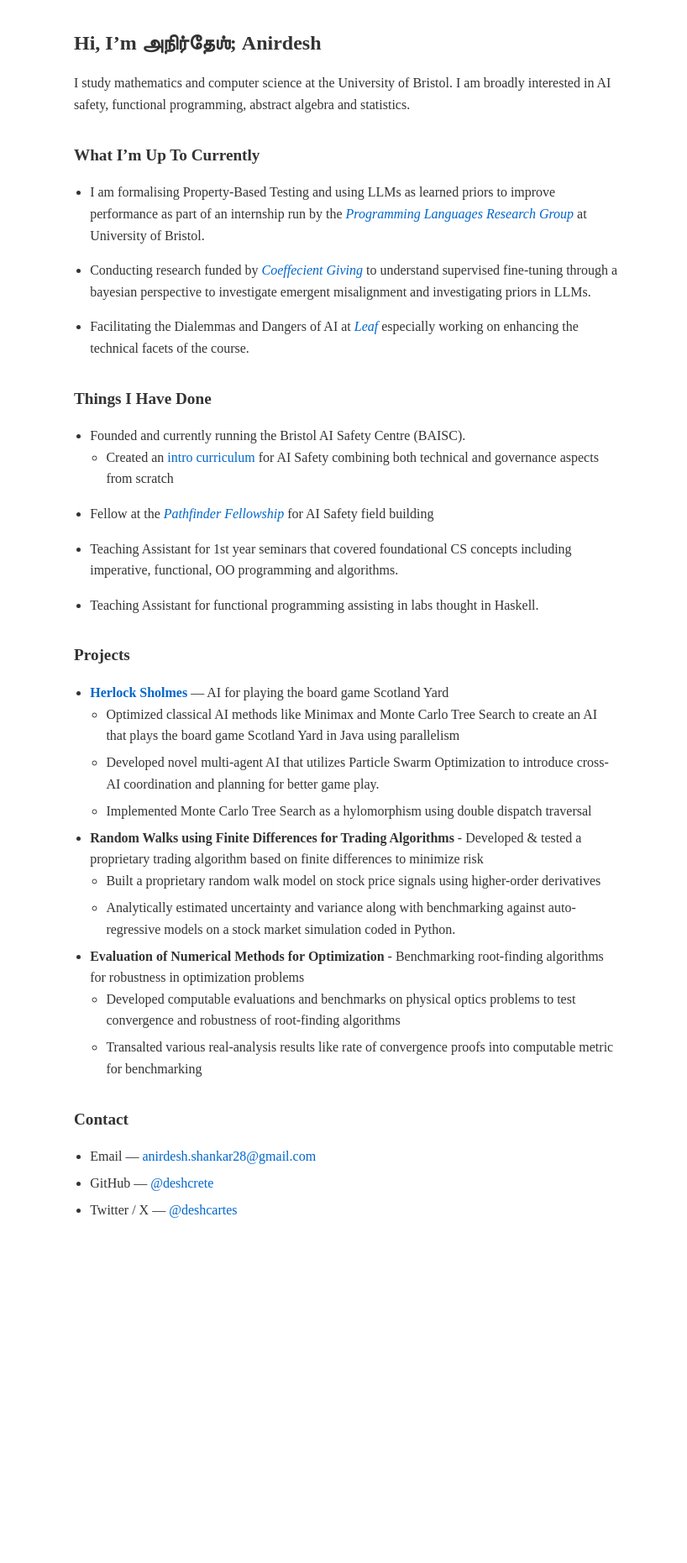
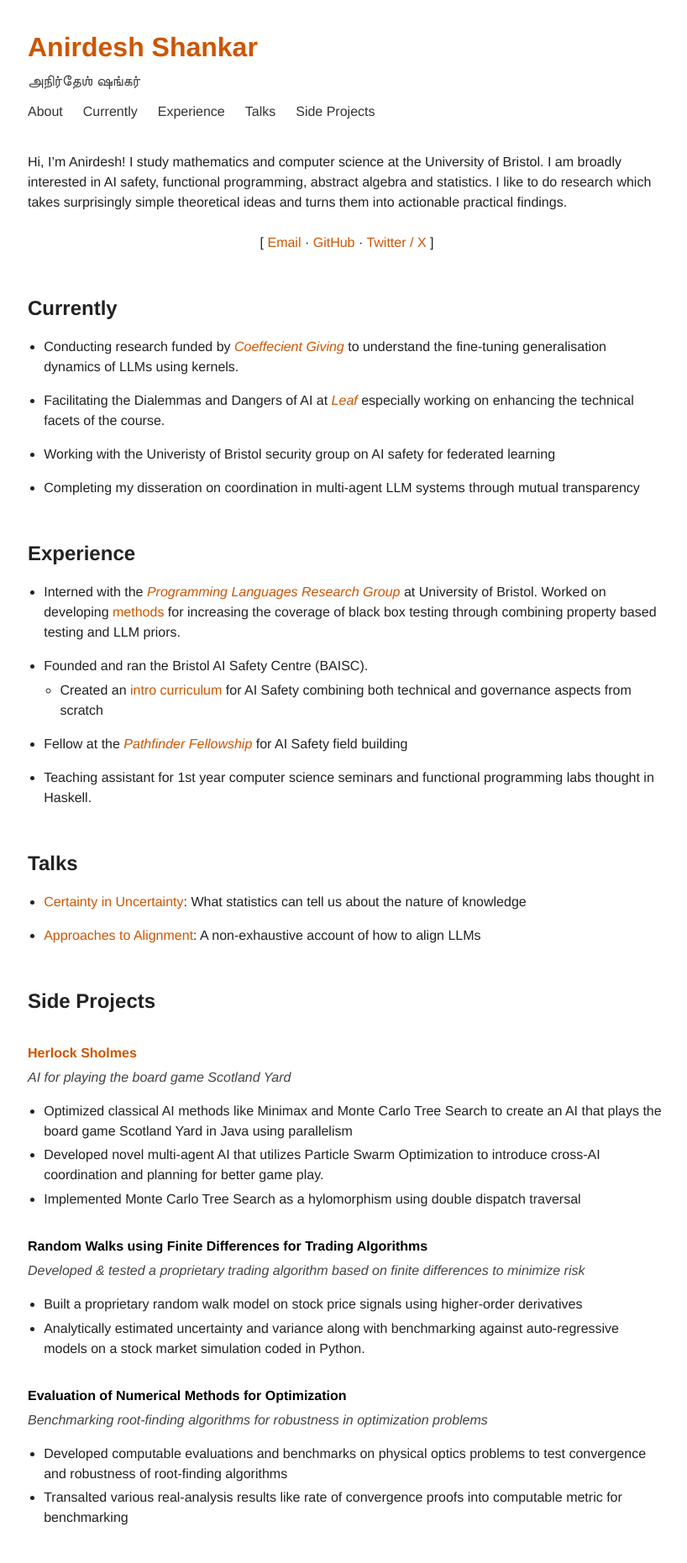
Before and after one commit to deshcrete/deshcrete.github.io, a Jekyll site: the page built from index.md, in a window 1280 px wide. Shown: the whole page at 84% size, without its empty margins (227-1045 px from the left). Built offline with Jekyll 4.4.1, drawn with Linux system fonts in a browser that asks for light colours; some web fonts are replaced; before the commit the page ends 1486 px from its top, so only the background shows below that.

Commit message:
Rework the header, switch to Helvetica Neue, update content
index.md moves the name, Tamil name, photo and links row into front
matter so the layout renders the header, and the content is rewritten
into Currently / Experience / Talks / Side Projects sections.

Styling: Helvetica Neue throughout (the Tamil face keeps its
unicode-range so Tamil letters are unaffected), the name in burnt
orange, and the Computer Modern webfont dropped.

The header photo is left unset and the nav holds just About, with the
per-section links still appended by script on the home page.

Also pins github-pages and ignores .DS_Store.

Co-Authored-By: Claude Opus 5 <noreply@anthropic.com>

```diff
--- a/Gemfile
+++ b/Gemfile
@@ -1,4 +1,4 @@
 source "https://rubygems.org"
 
-gem "github-pages", group: :jekyll_plugins
+gem "github-pages", "~> 232", group: :jekyll_plugins
 gem "webrick"
--- a/_config.yml
+++ b/_config.yml
@@ -12,3 +12,4 @@ exclude:
   - Gemfile.lock
   - vendor
   - README.md
+  - .DS_Store
--- a/_layouts/default.html
+++ b/_layouts/default.html
@@ -4,12 +4,61 @@
   <meta charset="utf-8">
   <meta name="viewport" content="width=device-width, initial-scale=1">
   <meta name="google-site-verification" content="0yvJjjJTzwHewoe2UOO7oKeICdZ4kTBQXaccmAo0t7g" />
-  <title>{% if page.title and page.url != "/" %}{{ page.title }} — {{ site.title }}{% else %}{{ site.title }}{% endif %}</title>
+  {% assign home = site.pages | where: "url", "/" | first %}
+  {% assign is_home = false %}{% if page.url == "/" %}{% assign is_home = true %}{% endif %}
+  <title>{% if is_home %}{{ site.title }}{% else %}{{ page.title }} — {{ site.title }}{% endif %}</title>
   <link rel="stylesheet" href="{{ "/assets/css/style.css" | relative_url }}">
 </head>
 <body>
-  <main>
-    {{ content }}
-  </main>
+  <div class="page">
+
+    <!-- Name, Tamil name and photo all come from the top of index.md -->
+    <header class="top-header">
+      {% if is_home and home.photo %}
+      <div class="photo-container">
+        <img src="{{ home.photo | relative_url }}" alt="{{ home.title }}">
+      </div>
+      {% endif %}
+      <div>
+        <h1>{{ home.title }}</h1>
+        {% if home.tamil_name %}<div class="subname">{{ home.tamil_name }}</div>{% endif %}
+        <nav class="navbar" id="navbar">
+          <a href="{{ "/" | relative_url }}" class="nav-item">About</a>
+          <!-- On the home page, a link for each "## Section" is appended here automatically -->
+        </nav>
+      </div>
+    </header>
+
+    <main id="content">
+      {{ content }}
+    </main>
+  </div>
+
+  {% if is_home and page.links %}
+  <div class="socials" id="socials">
+    [ {% for l in page.links %}<a href="{{ l.url }}" target="_blank">{{ l.name }}</a>{% unless forloop.last %} &middot; {% endunless %}{% endfor %} ]
+  </div>
+
+  <script>
+    // Add a nav link for every "## Section" heading, and put the
+    // links row (front matter `links:`) right after the intro text.
+    (function () {
+      var nav = document.getElementById('navbar');
+      var content = document.getElementById('content');
+      content.querySelectorAll('h2[id]').forEach(function (h) {
+        var a = document.createElement('a');
+        a.href = '#' + h.id;
+        a.className = 'nav-item';
+        a.textContent = h.dataset.nav || h.textContent;
+        nav.appendChild(a);
+      });
+
+      var socials = document.getElementById('socials');
+      var firstH2 = content.querySelector('h2');
+      if (socials && firstH2) content.insertBefore(socials, firstH2);
+    })();
+  </script>
+  {% endif %}
+
 </body>
 </html>
--- a/assets/css/style.scss
+++ b/assets/css/style.scss
@@ -1,21 +1,124 @@
 ---
 ---
+/* ---------- Fonts ---------- */
+$tamil: "https://cdn.jsdelivr.net/npm/@fontsource/noto-serif-tamil@5.3.0/files";
+
+/* Tamil letters only (unicode-range), always in Noto Serif Tamil Italic */
+@each $weight in 400, 700 {
+    @each $style in normal, italic {
+        @font-face {
+            font-family: "Tamil Italic";
+            font-style: $style;
+            font-weight: $weight;
+            font-display: swap;
+            src: url("#{$tamil}/noto-serif-tamil-tamil-#{$weight}-italic.woff2") format("woff2");
+            unicode-range: U+0B80-0BFF, U+200C-200D, U+25CC;
+        }
+    }
+}
+
+html { scroll-behavior: smooth; }
+
+$link: #cc5500;  /* burnt orange */
+
 body {
-    font-family: 'Times New Roman', Times, serif;
-    max-width: 650px;
+    font-family: "Tamil Italic", "Helvetica Neue", Helvetica, Arial, sans-serif;
+    font-size: 16px;
+    line-height: 1.5;
+    color: #222;
+    background: #fff;
+    margin: 0;
+}
+
+.page {
+    max-width: 760px;
     margin: 2rem auto;
-    padding: 0 1rem;
+    padding: 0 16px;
+    overflow: hidden;
+}
+
+a { color: $link; text-decoration: none; }
+a:hover, a:focus { text-decoration: underline; }
+
+/* <mark>text</mark> in markdown colours that text burnt orange */
+mark { background: none; color: $link; }
+
+/* ---------- Header: photo + name + nav ---------- */
+.top-header {
+    display: flex;
+    align-items: center;
+    gap: 2em;
+}
+.photo-container {
+    flex-shrink: 0;
+    width: 200px;
+    height: 200px;
+}
+.photo-container img {
+    width: 100%;
+    height: 100%;
+    object-fit: cover;
+}
+h1 { font-size: 2em; margin: 0; color: $link; }
+.subname { font-size: 1.1em; color: #444; margin-top: 0.15em; }
+
+.navbar {
+    display: flex;
+    flex-wrap: wrap;
+    gap: 0.4em 1.5em;
+    margin-top: 0.5em;
+}
+.nav-item {
     color: #333;
-    line-height: 1.6;
+    position: relative;
+    padding: 0.25rem 0;
+    transition: color 0.2s ease;
 }
-a { color: #0066cc; text-decoration: none; }
-a:hover { text-decoration: underline; }
-h1 { font-size: 1.5rem; }
-h2 { font-size: 1.2rem; margin-top: 2rem; }
-ul { padding-left: 1.2rem; }
-li { margin-bottom: 0.4rem; }
-.pub { margin-bottom: 1rem; }
-.pub-title { font-weight: bold; }
-.pub-authors, .pub-venue, .pub-links { font-size: 0.95rem; }
-.video-container { margin: 1rem 0; text-align: center; }
-.video-container iframe { max-width: 100%; }
+.nav-item::after {
+    content: "";
+    position: absolute;
+    left: 0;
+    bottom: 0;
+    height: 2px;
+    width: 0;
+    background-color: currentColor;
+    transition: width 0.2s ease;
+}
+.nav-item:hover { color: $link; text-decoration: none; }
+.nav-item:hover::after { width: 100%; }
+
+/* ---------- Content ---------- */
+main { margin-top: 2em; }
+
+.socials {
+    text-align: center;
+    margin: 1.5em 0;
+}
+
+h2 {
+    font-size: 1.5em;
+    margin-top: 2em;
+    margin-bottom: 0.6em;
+}
+
+/* "### Title" entries, styled like the publication entries */
+h3 {
+    font-size: 1em;
+    font-weight: bold;
+    color: #000;
+    margin: 2em 0 0.3em;
+}
+h3 a { color: $link; }
+h3 + p { margin-top: 0.3em; }
+h3 + p em { color: #444; }
+
+ul { padding-left: 1.2em; margin: 0.6em 0; }
+li { margin-bottom: 0.3em; }
+li > ul { margin: 0.3em 0; }
+
+/* ---------- Phones ---------- */
+@media (max-width: 600px) {
+    .top-header { flex-direction: column; align-items: flex-start; gap: 1em; }
+    .photo-container { width: 140px; height: 140px; }
+    h1 { font-size: 1.6em; }
+}
--- a/index.md
+++ b/index.md
@@ -1,49 +1,74 @@
 ---
 layout: default
-title: Home
+
+# ===== Header (edit these) =====
+title: Anirdesh Shankar
+tamil_name: அநிர்தேஶ் ஷங்கர்    # shown smaller under the name (leave blank to hide)
+photo:            # e.g. /assets/images/me.jpeg  (leave blank for no photo)
+
+# The "[ Email · GitHub · ... ]" row under the intro
+links:
+  - name: Email
+    url: mailto:anirdesh.shankar28@gmail.com
+  - name: GitHub
+    url: https://github.com/deshcrete
+  - name: Twitter / X
+    url: https://twitter.com/deshcartes
 ---
 
-# Hi, I'm அநிர்தேஶ்; Anirdesh
+Hi, I'm Anirdesh! I study mathematics and computer science at the University of Bristol. I am broadly interested in AI safety, functional programming, abstract algebra and statistics. I like to do research which takes surprisingly simple theoretical ideas and turns them into actionable practical findings.
 
-I study mathematics and computer science at the University of Bristol. I am broadly interested in AI safety, functional programming, abstract algebra and statistics.
+<!--
+  Every "## Heading" below automatically gets a link in the nav bar at the top.
+  Each "### Heading" is an entry (bold title), followed by an *italic* one-liner and bullets.
+  Orange text: <mark>like this</mark>  (bold orange: **<mark>like this</mark>**)
+-->
 
-## What I'm Up To Currently
+## Currently
 
-- I am formalising Property-Based Testing and using LLMs as learned priors to improve performance as part of an internship run by the [*Programming Languages Research Group*](https://plrg-bristol.github.io/) at University of Bristol.
-
-- Conducting research funded by [*Coeffecient Giving*](https://coefficientgiving.org/) to understand supervised fine-tuning through a bayesian perspective to investigate emergent misalignment and investigating priors in LLMs.
+- Conducting research funded by [*Coeffecient Giving*](https://coefficientgiving.org/) to understand the fine-tuning generalisation dynamics of LLMs using kernels.
 
 - Facilitating the Dialemmas and Dangers of AI at [*Leaf*](https://leaf.courses/) especially working on enhancing the technical facets of the course.
 
-## Things I Have Done
+- Working with the Univeristy of Bristol security group on AI safety for federated learning
 
-- Founded and currently running the Bristol AI Safety Centre (BAISC).
+- Completing my disseration on coordination in multi-agent LLM systems through mutual transparency
+
+## Experience
+
+- Interned with the [*Programming Languages Research Group*](https://plrg-bristol.github.io/) at University of Bristol. Worked on developing [methods](https://docs.google.com/presentation/d/1nBzzE0XWJwclbN5wNkiWbbgH8mSku9MqH1JuaPofyKA/edit?usp=sharing) for increasing the coverage of black box testing through combining property based testing and LLM priors.
+
+- Founded and ran the Bristol AI Safety Centre (BAISC).
     - Created an [intro curriculum](https://baisc.notion.site/Intro-Reading-Group-Curriculum-Winter-2025-2efd3400ff8b808fad7fe97d4461e403) for AI Safety combining both technical and governance aspects from scratch
 
 - Fellow at the [*Pathfinder Fellowship*](https://pathfinder.kairos-project.org/) for AI Safety field building
 
-- Teaching Assistant for 1st year seminars that covered foundational CS concepts including imperative, functional, OO programming and algorithms.
+- Teaching assistant for 1st year computer science seminars and functional programming labs thought in Haskell.
 
-- Teaching Assistant for functional programming assisting in labs thought in Haskell.
+## Talks
 
-## Projects
+- [Certainty in Uncertainty](https://docs.google.com/presentation/d/1XbXcuS4kU71l0va0k3wxFlM_jn-KnfmSyGO7Bqc2IS4/edit?usp=sharing): What statistics can tell us about the nature of knowledge
 
-- [**Herlock Sholmes**](https://github.com/deshcrete/ScotlandYard-AI) — AI for playing the board game Scotland Yard
-    - Optimized classical AI methods like Minimax and Monte Carlo Tree Search to create an AI that plays the board game Scotland Yard in Java using parallelism
-    - Developed novel multi-agent AI that utilizes Particle Swarm Optimization to introduce cross-AI coordination and planning for better game play.
-    - Implemented Monte Carlo Tree Search as a hylomorphism using double dispatch traversal
+- [Approaches to Alignment](https://docs.google.com/presentation/d/1CuUxoRV2174uDvvFSdU7-0u4_JF-mfRyE2UQ6TCmDX8/edit?usp=sharing): A non-exhaustive account of how to align LLMs
 
-- **Random Walks using Finite Differences for Trading Algorithms** - Developed & tested a proprietary trading algorithm based on finite differences to minimize risk
-    - Built a proprietary random walk model on stock price signals using higher-order derivatives
-    - Analytically estimated uncertainty and variance along with benchmarking against auto-regressive models on a stock market simulation coded in Python.
 
-- **Evaluation of Numerical Methods for Optimization** - Benchmarking root-finding algorithms for robustness in optimization problems
-    - Developed computable evaluations and benchmarks on physical optics problems
-    to test convergence and robustness of root-finding algorithms
-    - Transalted various real-analysis results like rate of convergence proofs into computable metric for benchmarking
+## Side Projects
 
-## Contact
+### [Herlock Sholmes](https://github.com/deshcrete/ScotlandYard-AI)
+*AI for playing the board game Scotland Yard*
 
-- Email — [anirdesh.shankar28@gmail.com](mailto:anirdesh.shankar28@gmail.com)
-- GitHub — [@deshcrete](https://github.com/deshcrete)
-- Twitter / X — [@deshcartes](https://twitter.com/deshcartes)
+- Optimized classical AI methods like Minimax and Monte Carlo Tree Search to create an AI that plays the board game Scotland Yard in Java using parallelism
+- Developed novel multi-agent AI that utilizes Particle Swarm Optimization to introduce cross-AI coordination and planning for better game play.
+- Implemented Monte Carlo Tree Search as a hylomorphism using double dispatch traversal
+
+### Random Walks using Finite Differences for Trading Algorithms
+*Developed & tested a proprietary trading algorithm based on finite differences to minimize risk*
+
+- Built a proprietary random walk model on stock price signals using higher-order derivatives
+- Analytically estimated uncertainty and variance along with benchmarking against auto-regressive models on a stock market simulation coded in Python.
+
+### Evaluation of Numerical Methods for Optimization
+*Benchmarking root-finding algorithms for robustness in optimization problems*
+
+- Developed computable evaluations and benchmarks on physical optics problems to test convergence and robustness of root-finding algorithms
+- Transalted various real-analysis results like rate of convergence proofs into computable metric for benchmarking
```
Also changed, not shown: README.md, 1 other file.
